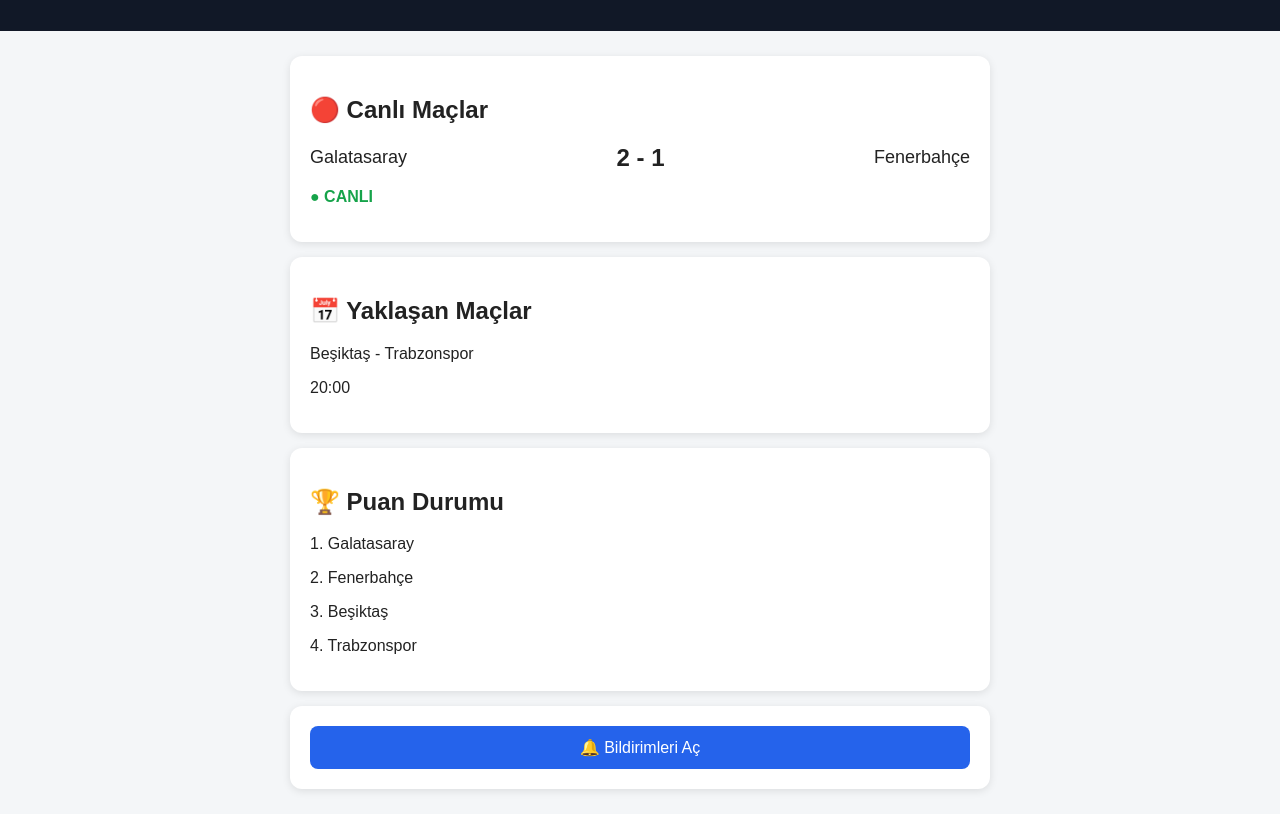
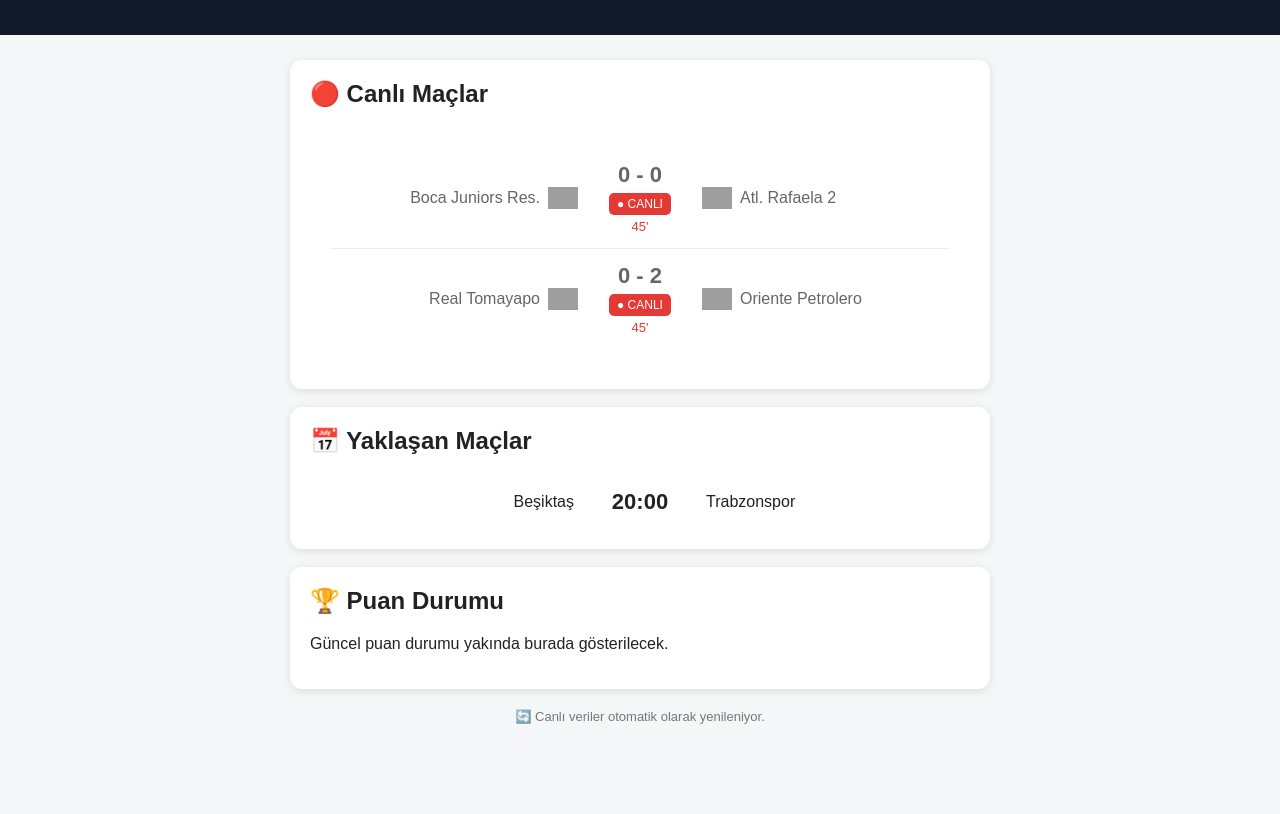
Before and after one commit to ismailsendur0-rgb/Futbol-canli-takip, a plain HTML site: page index.html in a window 1280 px wide. Shown: the part 97-911 px from the top of the page. After the commit the page ends 846 px from the top, so only its background shows below. Drawn offline with Linux system fonts and the light colour scheme; grey boxes are pictures that could not be loaded.

Commit message:
Update index.html

```diff
--- a/index.html
+++ b/index.html
@@ -16,7 +16,7 @@
 header {
     background: #111827;
     color: white;
-      padding: 20px;
+    padding: 22px 15px;
     text-align: center;
 }
 
@@ -33,36 +33,91 @@
 .card {
     background: white;
     padding: 20px;
-      margin-bottom: 15px;
+    margin-bottom: 18px;
     border-radius: 12px;
-      box-shadow: 0 2px 8px rgba(0,0,0,0.1);
+    box-shadow: 0 2px 8px rgba(0,0,0,.1);
+}
+
+.card h2 {
+    margin-top: 0;
 }
 
 .match {
     display: flex;
+    align-items: center;
     justify-content: space-between;
+    gap: 10px;
+    padding: 14px 0;
+    border-bottom: 1px solid #eee;
+}
+
+.match:last-child {
+    border-bottom: none;
+}
+
+.team {
+    display: flex;
     align-items: center;
-      font-size: 18px;
+    gap: 8px;
+    width: 40%;
+}
+
+.team img {
+    width: 30px;
+    height: 30px;
+    object-fit: contain;
+}
+
+.home {
+    justify-content: flex-end;
+    text-align: right;
+}
+
+.away {
+    justify-content: flex-start;
+    text-align: left;
 }
 
 .score {
-      font-size: 24px;
+    font-size: 22px;
     font-weight: bold;
+    white-space: nowrap;
 }
 
 .live {
-      color: #16a34a;
-      font-weight: bold;
+    display: inline-block;
+    background: #e53935;
+    color: white;
+    padding: 4px 8px;
+    border-radius: 5px;
+    font-size: 12px;
+    margin-top: 5px;
 }
 
-    button {
-      width: 100%;
-      padding: 12px;
-      border: none;
-      border-radius: 8px;
-      background: #2563eb;
-      color: white;
-      font-size: 16px;
+.minute {
+    font-size: 13px;
+    color: #e53935;
+    text-align: center;
+    margin-top: 4px;
+}
+
+.loading {
+    text-align: center;
+    padding: 20px;
+    color: #666;
+}
+
+.empty {
+    text-align: center;
+    padding: 20px;
+    color: #666;
+}
+
+.refresh {
+    text-align: center;
+    font-size: 13px;
+    color: #777;
+    margin-top: 20px;
 }
 </style>
 </head>
@@ -78,37 +133,142 @@
 
     <div class="card">
         <h2>🔴 Canlı Maçlar</h2>
-
-      <div class="match">
-        <span>Galatasaray</span>
-        <span class="score">2 - 1</span>
-        <span>Fenerbahçe</span>
+        <div id="liveMatches" class="loading">
+            Canlı maçlar yükleniyor...
         </div>
-
-      <p class="live">● CANLI</p>
     </div>
 
     <div class="card">
         <h2>📅 Yaklaşan Maçlar</h2>
-      <p>Beşiktaş - Trabzonspor</p>
-      <p>20:00</p>
+        <div class="match">
+            <div class="team home">
+                Beşiktaş
+            </div>
+            <div class="score">20:00</div>
+            <div class="team away">
+                Trabzonspor
+            </div>
+        </div>
     </div>
 
     <div class="card">
         <h2>🏆 Puan Durumu</h2>
-      <p>1. Galatasaray</p>
-      <p>2. Fenerbahçe</p>
-      <p>3. Beşiktaş</p>
-      <p>4. Trabzonspor</p>
+        <p>Güncel puan durumu yakında burada gösterilecek.</p>
     </div>
 
-    <div class="card">
-      <button onclick="alert('Futbol Takip!')">
-        🔔 Bildirimleri Aç
-      </button>
+    <div class="refresh">
+        🔄 Canlı veriler otomatik olarak yenileniyor.
     </div>
 
 </div>
 
+<script>
+
+async function loadLiveMatches() {
+
+    const box = document.getElementById("liveMatches");
+
+    try {
+
+        const response = await fetch("live.json?t=" + Date.now());
+
+        if (!response.ok) {
+            throw new Error("Veri alınamadı");
+        }
+
+        const data = await response.json();
+
+        if (!data.response || data.response.length === 0) {
+            box.innerHTML = `
+                <div class="empty">
+                    Şu anda canlı maç bulunmuyor ⚽
+                </div>
+            `;
+            return;
+        }
+
+        box.innerHTML = "";
+
+        data.response.forEach(match => {
+
+            const home = match.teams?.home;
+            const away = match.teams?.away;
+            const goals = match.goals;
+            const status = match.fixture?.status;
+
+            const homeName = home?.name || "Ev Sahibi";
+            const awayName = away?.name || "Deplasman";
+
+            const homeLogo = home?.logo || "";
+            const awayLogo = away?.logo || "";
+
+            const homeScore =
+                goals?.home !== null && goals?.home !== undefined
+                ? goals.home
+                : 0;
+
+            const awayScore =
+                goals?.away !== null && goals?.away !== undefined
+                ? goals.away
+                : 0;
+
+            let minute = "";
+
+            if (status?.elapsed !== null && status?.elapsed !== undefined) {
+                minute = status.elapsed + "'";
+            }
+
+            const div = document.createElement("div");
+
+            div.className = "match";
+
+            div.innerHTML = `
+                <div class="team home">
+                    <span>${homeName}</span>
+                    ${homeLogo ? `<img src="${homeLogo}" alt="">` : ""}
+                </div>
+
+                <div>
+                    <div class="score">
+                        ${homeScore} - ${awayScore}
+                    </div>
+
+                    <div class="live">
+                        ● CANLI
+                    </div>
+
+                    <div class="minute">
+                        ${minute}
+                    </div>
+                </div>
+
+                <div class="team away">
+                    ${awayLogo ? `<img src="${awayLogo}" alt="">` : ""}
+                    <span>${awayName}</span>
+                </div>
+            `;
+
+            box.appendChild(div);
+        });
+
+    } catch (error) {
+
+        box.innerHTML = `
+            <div class="empty">
+                ⚠️ Canlı maç verisi alınamadı.
+            </div>
+        `;
+
+        console.log(error);
+    }
+}
+
+loadLiveMatches();
+
+/* Sayfayı 60 saniyede bir yenile */
+setInterval(loadLiveMatches, 60000);
+
+</script>
+
 </body>
 </html>
```
Lines whose indentation alone changed are shown as unchanged.
